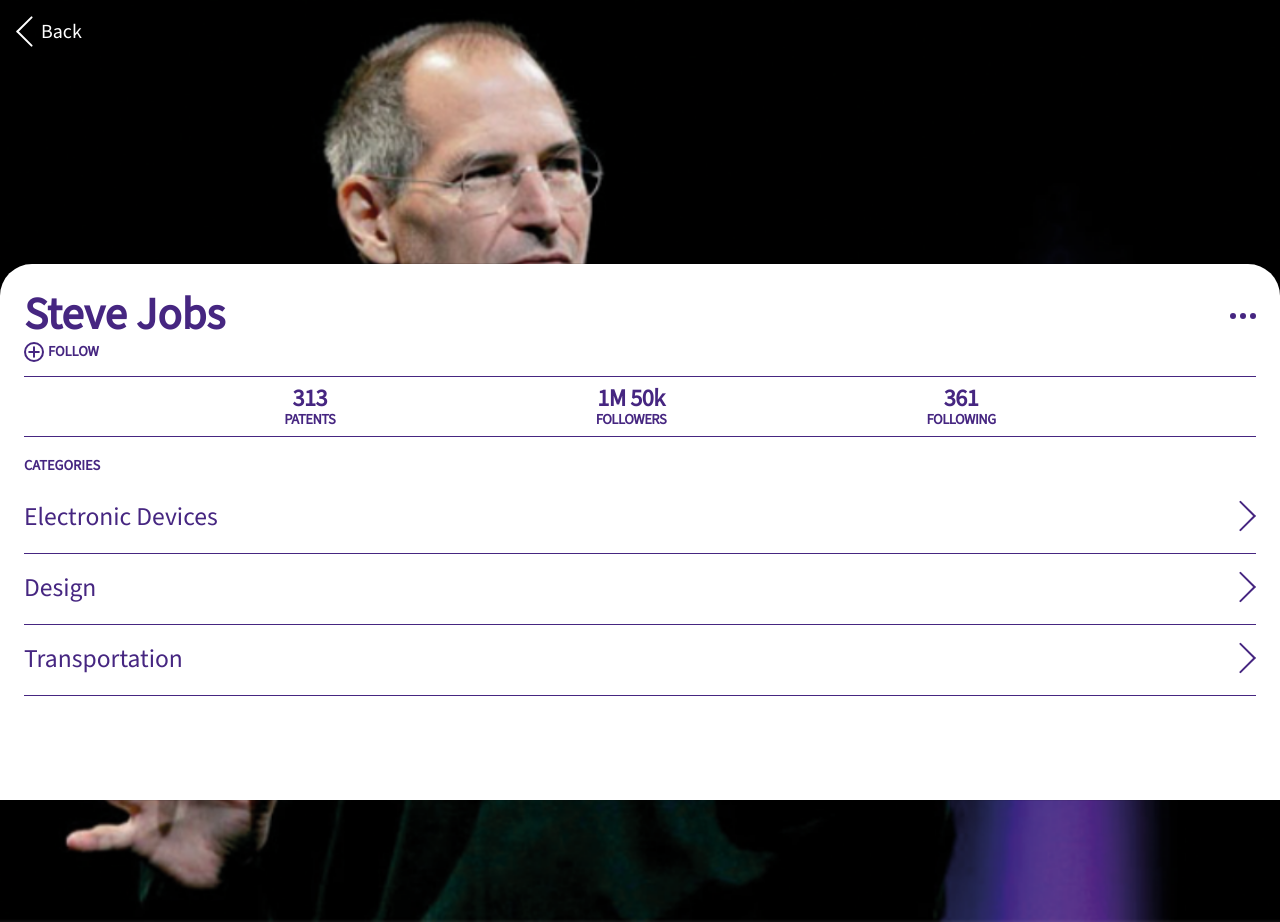
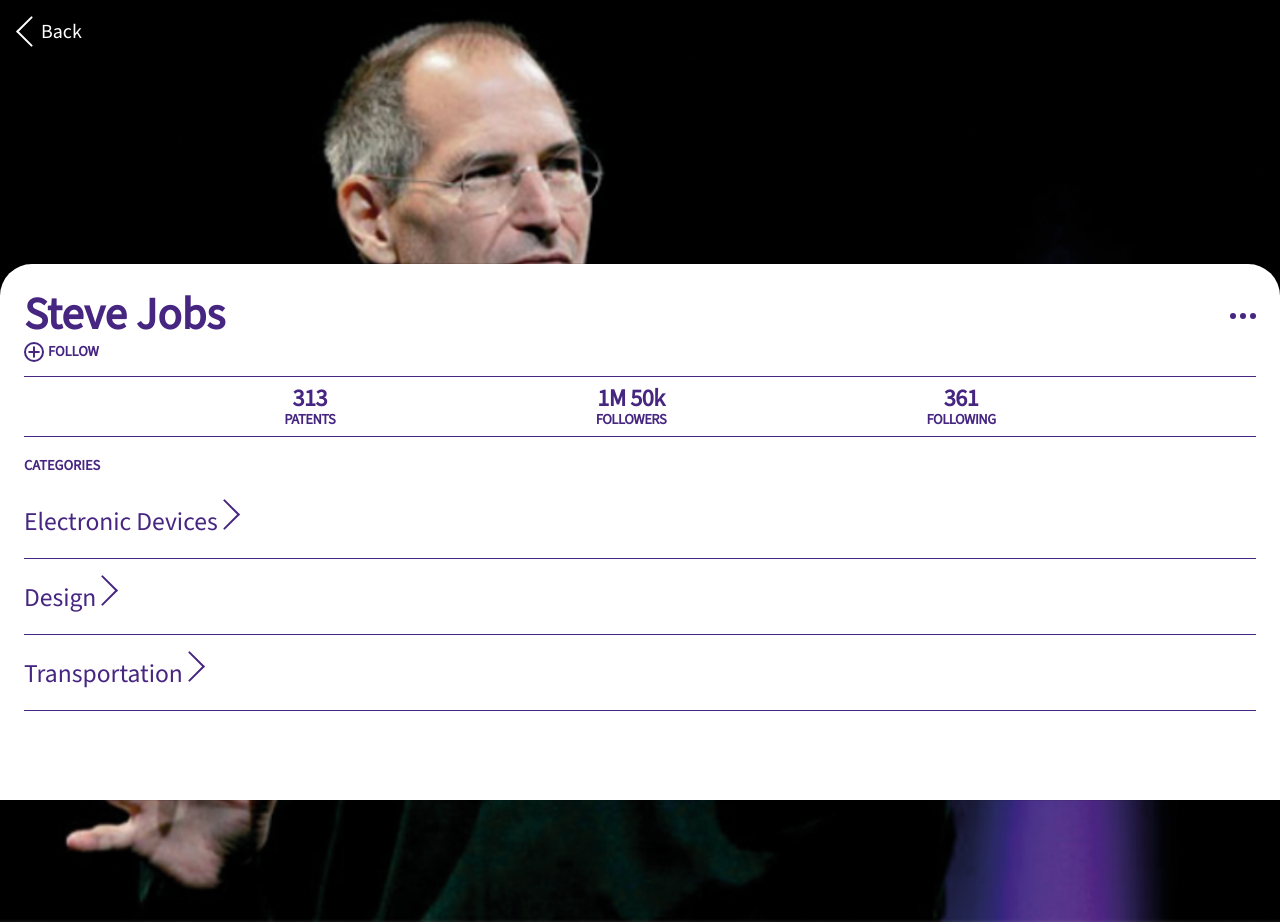
Before and after one commit to Edb83/steve, a plain HTML site: page index.html in a window 1280 px wide. Drawn offline with nearby package versions, Linux system fonts and the light colour scheme.

Commit message:
Update structure of nav in card__body to make whole item clickable

```diff
--- a/index.html
+++ b/index.html
@@ -12,7 +12,7 @@
 
         <!-- Back button -->
         <a href="#" class="btn-back">
-            <img src="assets/images/arrow-3.svg">
+            <img class="arrow-left" src="assets/images/arrow-3.svg">
             <span>Back</span>
         </a>
 
@@ -66,16 +66,22 @@
                 <nav>
                     <ul>
                         <li>
-                            <a href="#">Electronic Devices</a>
-                            <img src="assets/images/arrow-1.svg">
+                            <a class="nav-item" href="#">
+                                <span>Electronic Devices</span>
+                                <img class="arrow-right" src="assets/images/arrow-1.svg">
+                            </a>
                         </li>
                         <li>
-                            <a href="#">Design</a>
-                            <img src="assets/images/arrow-1.svg">
+                            <a class="nav-item" href="#">
+                                <span>Design</span>
+                                <img class="arrow-right" src="assets/images/arrow-1.svg">
+                            </a>
                         </li>
                         <li>
-                            <a href="#">Transportation</a>
-                            <img src="assets/images/arrow-1.svg">
+                            <a class="nav-item" href="#">
+                                <span>Transportation</span>
+                                <img class="arrow-right" src="assets/images/arrow-1.svg">
+                            </a>
                         </li>
                     </ul>
                 </nav>
```
